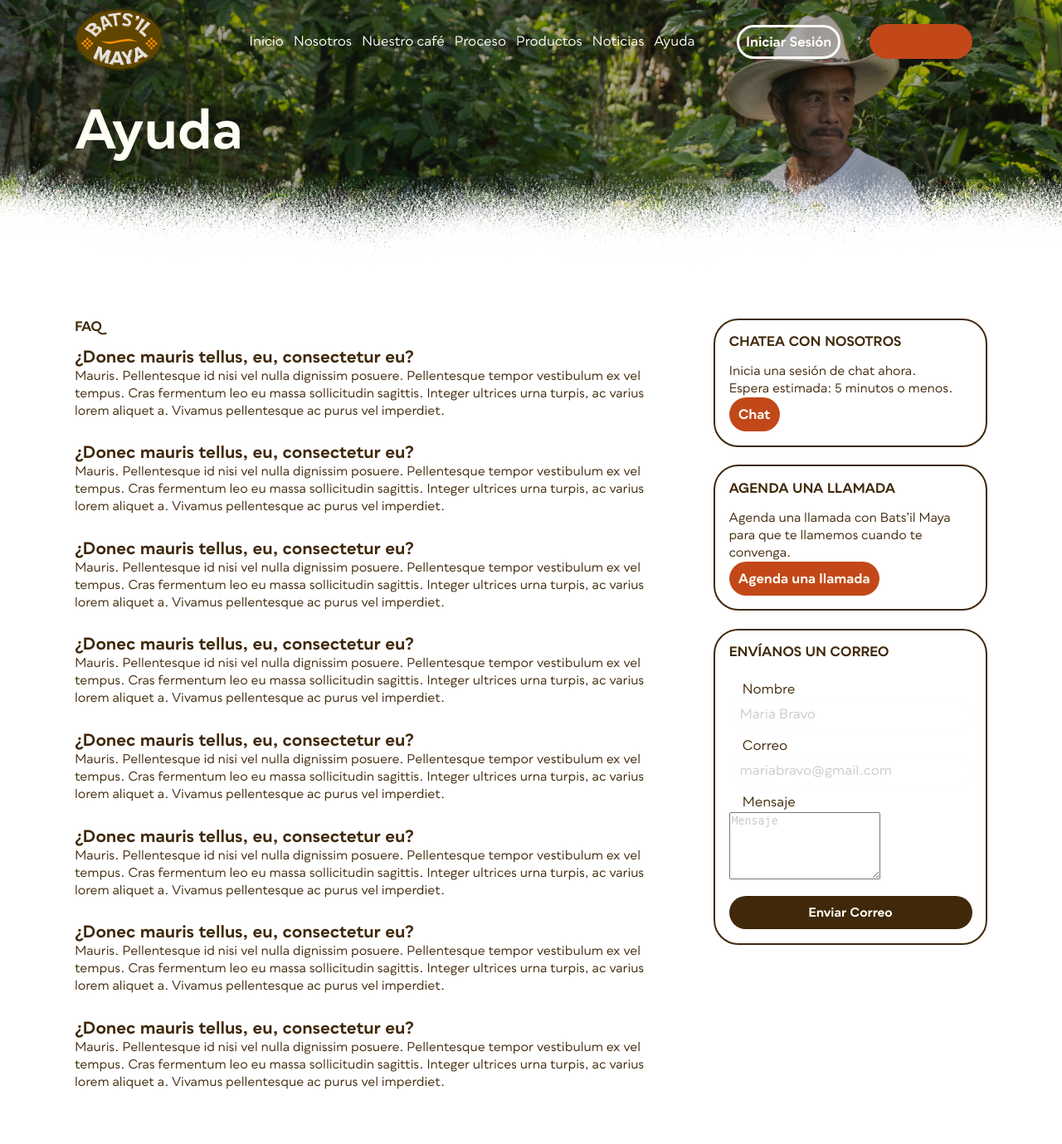
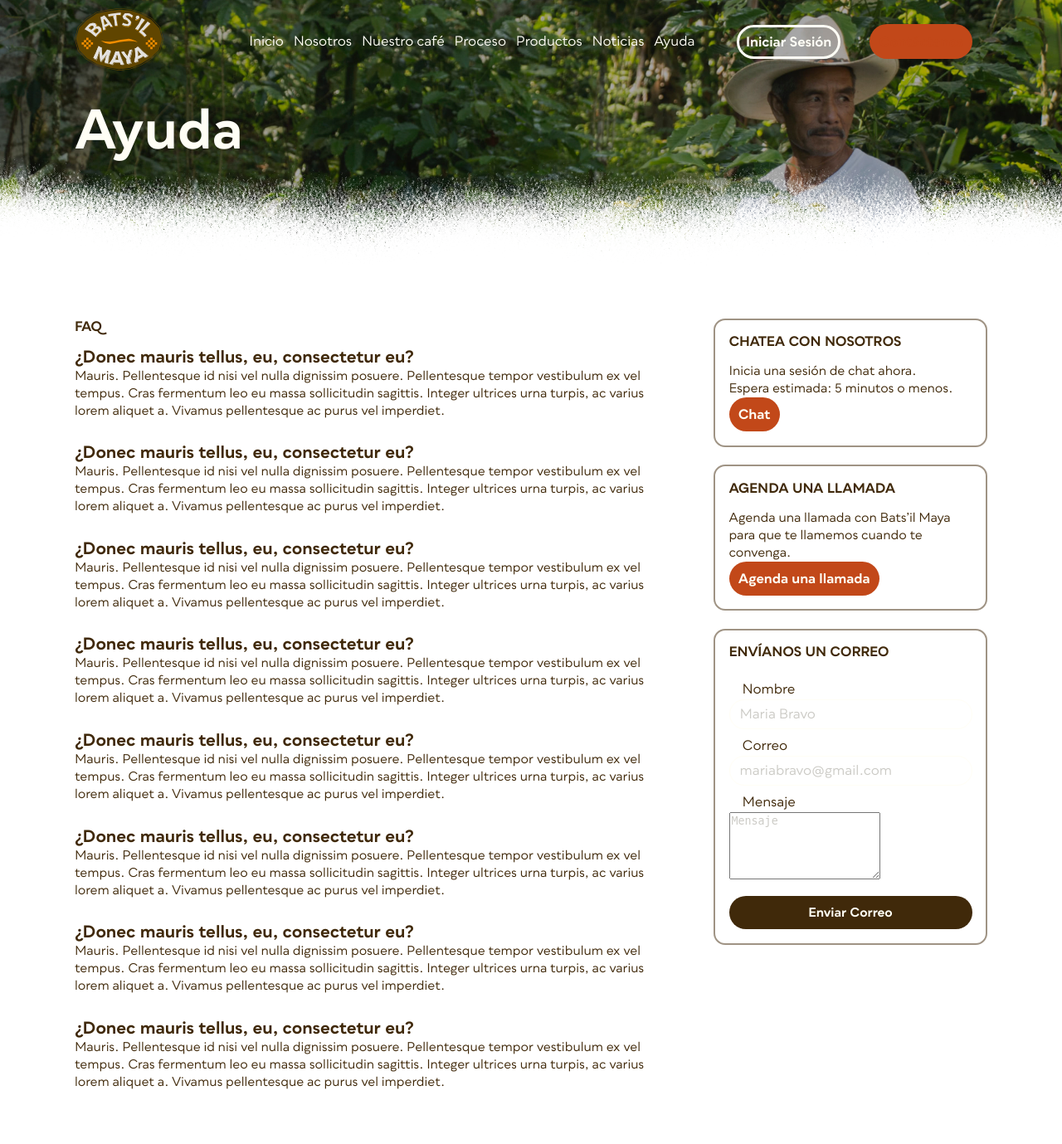
Before and after one commit to arturoacevedob/ase1, a PHP site: page /ayuda.html in a window 1280 px wide. Shown: the top 1379 px of the page at 83% size. Run offline with PHP 8.4, Linux system fonts and the light colour scheme.

Commit message:
borde de chat,mail, y llamda

```diff
--- a/grid.css
+++ b/grid.css
@@ -883,8 +883,8 @@ input {
 
     .border-padding{
         padding: 5%;
-        border: 2px solid var(--dark);
-        border-radius: 30px;
+        border: 2px solid rgba(64,41,10,.5);
+        border-radius: 14px;
     }
 
     .margin-bottom{
```
